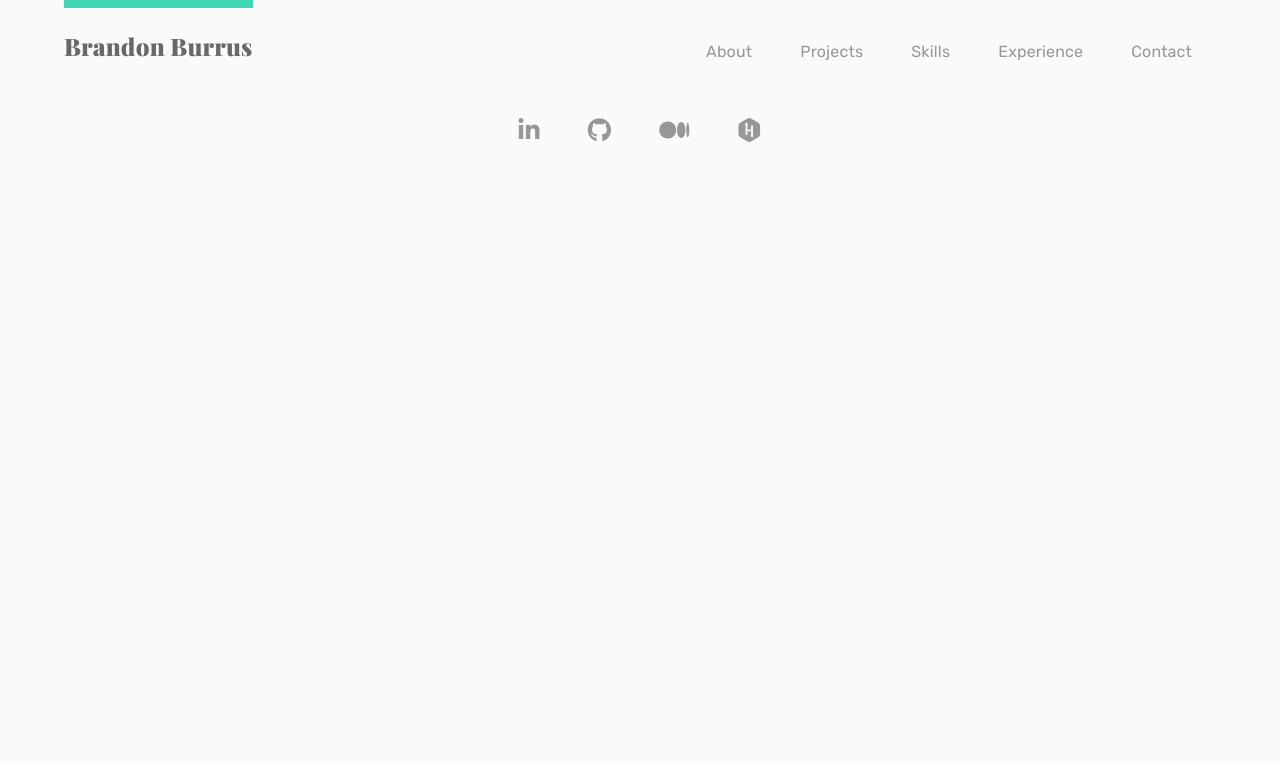
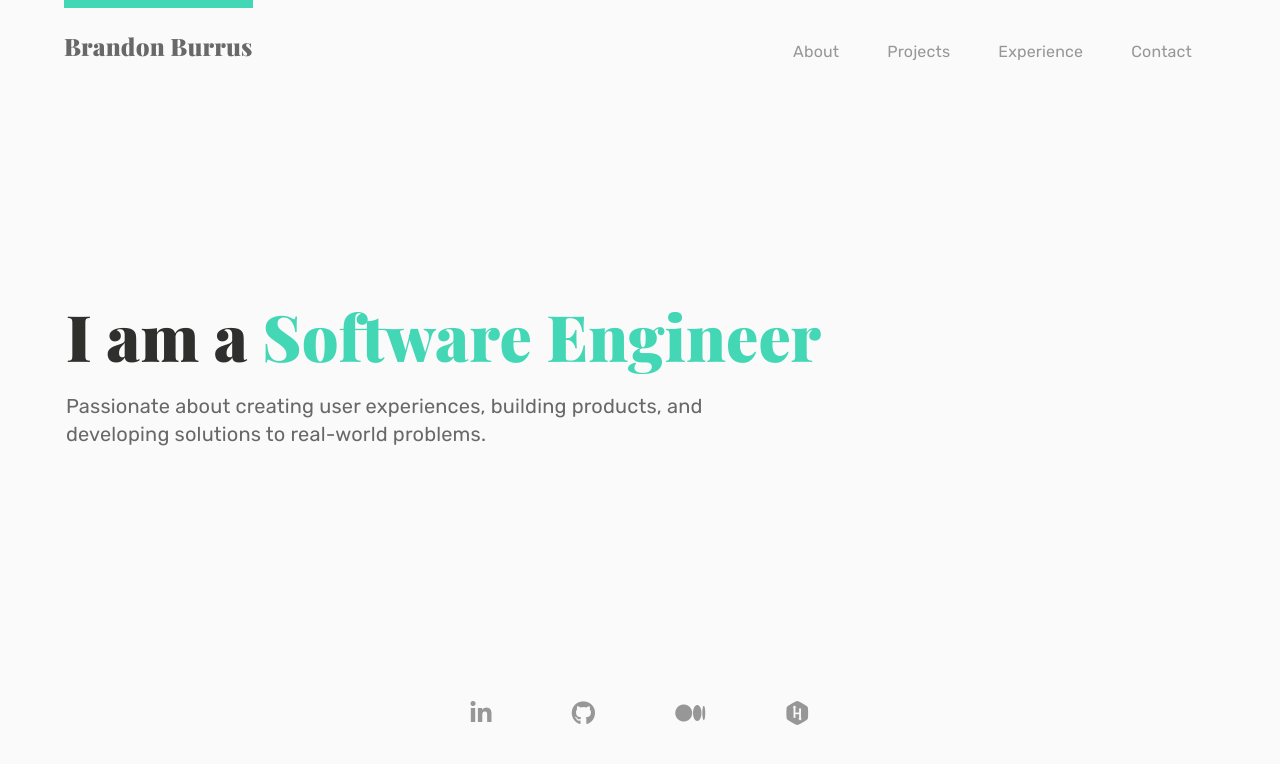
Before and after one commit to BrandonBurrus/brandonburrus.com, a Gatsby site: page / in a window 1280 px wide. Built offline with nearby package versions, Linux system fonts and the light colour scheme; Gatsby itself is replaced by a stand-in of ours.

Commit message:
feat: added home page details

```diff
--- a/src/app/components/nav/Navbar.jsx
+++ b/src/app/components/nav/Navbar.jsx
@@ -24,9 +24,6 @@ function Navbar() {
         <Link to={ROUTES.PROJECTS} className={styles.link}>
           Projects
         </Link>
-        <Link to={ROUTES.SKILLS} className={styles.link}>
-          Skills
-        </Link>
         <Link to={ROUTES.EXPERIENCE} className={styles.link}>
           Experience
         </Link>
--- a/src/app/components/nav/Navbar.module.css
+++ b/src/app/components/nav/Navbar.module.css
@@ -15,11 +15,6 @@
   font-weight: 900;
   font-size: 24px;
   color: var(--dark-grey);
-  transition: color 0.3s;
-}
-
-.headerText:hover {
-  color: var(--secondary-color);
 }
 
 @media (max-width: 600px) {
@@ -48,7 +43,6 @@
 }
 
 .link:hover {
-  /* color: var(--secondary-color); */
   padding: 40px 0 28px 0;
 }
 
--- a/src/app/components/nav/SocialMediaBar.module.css
+++ b/src/app/components/nav/SocialMediaBar.module.css
@@ -3,11 +3,21 @@
   flex-direction: row;
   align-items: flex-start;
   justify-content: center;
+  padding-bottom: 40px;
 }
 
 .icon {
   font-size: 24px;
   color: var(--grey);
-  padding: 24px 16px;
+  padding: 24px 32px;
   margin: 10px 8px;
 }
+
+@media (max-width: 600px) {
+  .socialMedia {
+    padding-bottom: 20px;
+  }
+  .icon {
+    padding: 24px 12px;
+  }
+}
--- a/src/app/constants.js
+++ b/src/app/constants.js
@@ -19,7 +19,6 @@ export const ROUTES = {
   HOME: '/',
   ABOUT: '/',
   PROJECTS: '/',
-  SKILLS: '/',
   EXPERIENCE: '/',
   CONTACT: '/',
   ERR: '/404',
--- a/src/app/css/themes.css
+++ b/src/app/css/themes.css
@@ -7,7 +7,7 @@
   --grey: #979797;
   --dark-grey: #696868;
   --light-black: #323232;
-  --black: #2b2b2a;
+  --black: #2f2f2e;
 }
 
 .dark-theme {
--- a/src/app/views/home/Home.jsx
+++ b/src/app/views/home/Home.jsx
@@ -12,15 +12,17 @@ function HomeView() {
   return (
     <Container disableGutters className={styles.container}>
       <Navbar />
-      {/* <section>
-        <h2>
-          I'm a <span>Software Engineer</span>
+      <section className={styles.mainSection}>
+        <h2 className={styles.headerText}>
+          I am a <span className={styles.swe}>Software Engineer</span>
         </h2>
-        <p>
-          Passionate about creating user experiences, building products, and developing solutions to
-          real-world problems.
+        <p className={styles.subText}>
+          Passionate about creating user experiences, building products, and
+          <br />
+          developing solutions to real-world problems.
         </p>
-      </section> */}
+        <div className={styles.underbar} />
+      </section>
       <SocialMediaBar />
     </Container>
   );
--- a/src/app/views/home/Home.module.css
+++ b/src/app/views/home/Home.module.css
@@ -1,5 +1,8 @@
 .container {
   padding: 0 64px;
+  display: grid;
+  grid-template-rows: auto 1fr auto;
+  height: 100vh;
   transition: padding 0.75s;
 }
 
@@ -8,3 +11,28 @@
     padding: 0 20px;
   }
 }
+
+.mainSection {
+  display: flex;
+  align-items: flex-start;
+  justify-content: center;
+  flex-direction: column;
+  padding: 0 2px;
+}
+
+.headerText {
+  font-size: 64px;
+  font-weight: 900;
+  margin-bottom: 24px;
+  color: var(--black);
+}
+
+.swe {
+  color: var(--primary-color);
+}
+
+.subText {
+  font-size: 20px;
+  color: var(--dark-grey);
+  line-height: 28px;
+}
```
